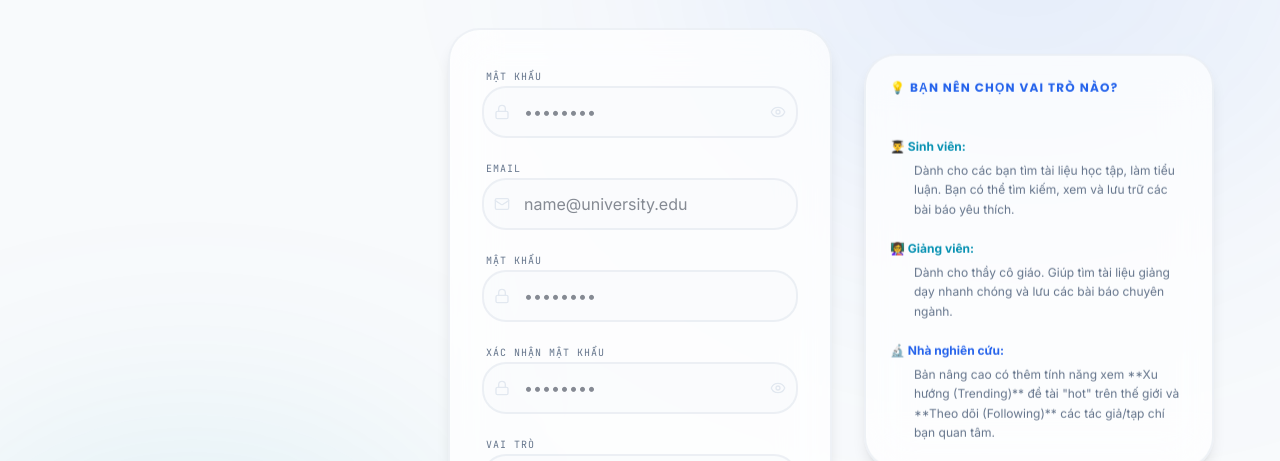
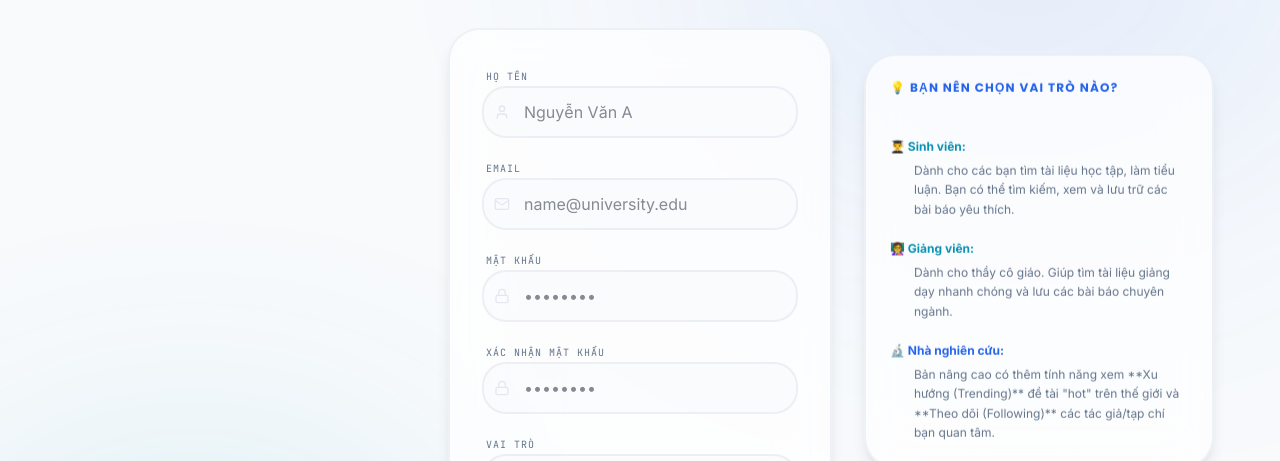
Before and after one commit to DuNhatAnh/journal-tracker, a React (Vite) app in the folder frontend/: page /register in a window 1280 px wide. Shown: the part 196-657 px from the top of the page. Built offline with nearby package versions, Linux system fonts and the light colour scheme.

Commit message:
Revert "feat: cai thien giao dien Landing va Register (trust stats, quick search, toggle password)"
This reverts commit fb7c1fba9a41a671ce83779337e0f96b2472b829.

```diff
--- a/frontend/src/pages/Auth/Register.tsx
+++ b/frontend/src/pages/Auth/Register.tsx
@@ -1,5 +1,5 @@
 import React, { useState, useEffect } from "react";
-import { Mail, Lock, User, ChevronLeft, ArrowLeft, Eye, EyeOff } from "lucide-react";
+import { Mail, Lock, User, ChevronLeft, ArrowLeft } from "lucide-react";
 import { useNavigate, Link } from "react-router-dom";
 import { Logo } from "@/src/components/shared/Logo";
 import { ThemeToggle } from "@/src/components/shared/ThemeToggle";
@@ -12,8 +12,6 @@ export default function Register() {
   const [password, setPassword] = useState("");
   const [passwordConfirmation, setPasswordConfirmation] = useState("");
   const [role, setRole] = useState("lecturer");
-  const [showPassword, setShowPassword] = useState(false);
-  const [showConfirmPassword, setShowConfirmPassword] = useState(false);
   const [error, setError] = useState<string | null>(null);
   const [success, setSuccess] = useState(false);
   const [loading, setLoading] = useState(false);
@@ -100,26 +98,18 @@ export default function Register() {
 
             <div className="space-y-4">
               <div className="space-y-2">
-                  <label className="font-mono text-[10px] text-on-surface-variant uppercase tracking-widest pl-1">Mật khẩu</label>
+                <label className="font-mono text-[10px] text-on-surface-variant uppercase tracking-widest pl-1">Họ tên</label>
                 <div className="relative group">
-                    <Lock className="absolute left-3 top-1/2 -translate-y-1/2 w-4 h-4 text-outline group-focus-within:text-primary transition-colors" />
+                  <User className="absolute left-3 top-1/2 -translate-y-1/2 w-4 h-4 text-outline group-focus-within:text-primary transition-colors" />
                   <input
-                      type={showPassword ? "text" : "password"}
+                    type="text"
                     required
-                      autoComplete="new-password"
-                      placeholder="••••••••"
-                      value={password}
-                      onChange={(e) => setPassword(e.target.value)}
-                      className="w-full bg-surface-container-low/50 border-2 border-outline-variant/30 rounded-xl py-3 pl-10 pr-10 text-on-surface focus:outline-none focus:border-primary/50 focus:ring-1 focus:ring-primary/50 transition-all font-sans"
+                    autoComplete="off"
+                    placeholder="Nguyễn Văn A"
+                    value={name}
+                    onChange={(e) => setName(e.target.value)}
+                    className="w-full bg-surface-container-low/50 border-2 border-outline-variant/30 rounded-xl py-3 pl-10 pr-4 text-on-surface focus:outline-none focus:border-primary/50 focus:ring-1 focus:ring-primary/50 transition-all font-sans"
                   />
-                    <button
-                      type="button"
-                      tabIndex={-1}
-                      onClick={() => setShowPassword((prev) => !prev)}
-                      className="absolute right-3 top-1/2 -translate-y-1/2 text-outline hover:text-on-surface transition-colors cursor-pointer"
-                    >
-                      {showPassword ? <EyeOff className="w-4 h-4" /> : <Eye className="w-4 h-4" />}
-                    </button>
                 </div>
               </div>
 
@@ -161,22 +151,14 @@ export default function Register() {
                   <div className="relative group">
                     <Lock className="absolute left-3 top-1/2 -translate-y-1/2 w-4 h-4 text-outline group-focus-within:text-primary transition-colors" />
                     <input
-                      type={showConfirmPassword ? "text" : "password"}
+                      type="password"
                       required
                       autoComplete="new-password"
                       placeholder="••••••••"
                       value={passwordConfirmation}
                       onChange={(e) => setPasswordConfirmation(e.target.value)}
-                      className="w-full bg-surface-container-low/50 border-2 border-outline-variant/30 rounded-xl py-3 pl-10 pr-10 text-on-surface focus:outline-none focus:border-primary/50 focus:ring-1 focus:ring-primary/50 transition-all font-sans"
+                      className="w-full bg-surface-container-low/50 border-2 border-outline-variant/30 rounded-xl py-3 pl-10 pr-4 text-on-surface focus:outline-none focus:border-primary/50 focus:ring-1 focus:ring-primary/50 transition-all font-sans"
                     />
-                    <button
-                      type="button"
-                      tabIndex={-1}
-                      onClick={() => setShowConfirmPassword((prev) => !prev)}
-                      className="absolute right-3 top-1/2 -translate-y-1/2 text-outline hover:text-on-surface transition-colors cursor-pointer"
-                    >
-                      {showConfirmPassword ? <EyeOff className="w-4 h-4" /> : <Eye className="w-4 h-4" />}
-                    </button>
                   </div>
                 </div>
               </div>
--- a/frontend/src/pages/Shared/Landing.tsx
+++ b/frontend/src/pages/Shared/Landing.tsx
@@ -283,7 +283,7 @@ export default function Landing() {
         </p>
 
         {/* BIG Dynamic Search Bar */}
-        <form onSubmit={handleSearch} className="w-full max-w-3xl relative group mb-8">
+        <form onSubmit={handleSearch} className="w-full max-w-3xl relative group mb-20">
           <div className="absolute -inset-1 bg-gradient-to-r from-primary via-secondary to-tertiary rounded-3xl blur opacity-30 group-hover:opacity-60 transition duration-500 bg-gradient-animate"></div>
           <div className="relative flex items-center bg-surface border-2 border-outline-variant/50 backdrop-blur-2xl rounded-3xl p-2 pl-6 shadow-2xl">
             <Search className="w-7 h-7 text-primary" />
@@ -295,46 +295,14 @@ export default function Landing() {
               className="flex-1 bg-transparent border-none text-on-surface px-5 py-5 outline-none placeholder:text-on-surface-variant/70 font-semibold text-lg sm:text-xl w-full"
             />
             <button
-            type="submit"
-            className="flex items-center gap-2 sm:gap-3 bg-gradient-to-r from-primary to-secondary hover:brightness-110 text-on-primary px-5 sm:px-10 py-4 sm:py-5 rounded-2xl font-bold uppercase tracking-widest text-sm transition-all active:scale-95 shadow-lg shrink-0 cursor-pointer"
-          >
-            <span className="hidden sm:inline">Khám Phá</span> <ArrowRight className="w-5 h-5" />
-          </button>
+              type="submit"
+              className="hidden sm:flex items-center gap-3 bg-gradient-to-r from-primary to-secondary hover:brightness-110 text-on-primary px-10 py-5 rounded-2xl font-bold uppercase tracking-widest text-sm transition-all active:scale-95 shadow-lg shrink-0 cursor-pointer"
+            >
+              Khám Phá <ArrowRight className="w-5 h-5" />
+            </button>
           </div>
-      </form>
+        </form>
 
-        {/* Trust stats */}
-        <div className="flex flex-wrap items-center justify-center gap-x-10 gap-y-4 text-center mt-4 mb-8">
-          <div>
-            <p className="font-display text-2xl sm:text-3xl font-extrabold text-on-surface">50K+</p>
-            <p className="text-[11px] uppercase tracking-wider text-on-surface-variant font-semibold">Bài báo khoa học</p>
-          </div>
-          <div className="w-px h-8 bg-outline-variant hidden sm:block" />
-          <div>
-            <p className="font-display text-2xl sm:text-3xl font-extrabold text-on-surface">200+</p>
-            <p className="text-[11px] uppercase tracking-wider text-on-surface-variant font-semibold">Tạp chí uy tín</p>
-          </div>
-          <div className="w-px h-8 bg-outline-variant hidden sm:block" />
-          <div className="flex items-center gap-1.5">
-            <span className="w-2 h-2 rounded-full bg-tertiary animate-pulse" />
-            <p className="font-display text-2xl sm:text-3xl font-extrabold text-on-surface">Real-time</p>
-          </div>
-        </div>
-
-        {/* Quick search suggestions */}
-        <div className="flex flex-wrap items-center justify-center gap-2.5 mb-4">
-          <span className="text-xs text-on-surface-variant/70 font-semibold mr-1">Thử ngay:</span>
-          {["Machine Learning", "NLP", "Blockchain", "Computer Vision"].map((tag) => (
-            <button
-              key={tag}
-              type="button"
-              onClick={() => navigate(`/search?q=${encodeURIComponent(tag)}`)}
-              className="px-3.5 py-1.5 rounded-full bg-surface-container/80 border border-outline-variant text-xs font-semibold text-on-surface-variant hover:text-primary hover:border-primary/40 hover:bg-primary/5 transition-all cursor-pointer"
-            >
-              {tag}
-            </button>
-          ))}
-        </div>
 
       </section>
 
```
Lines whose indentation alone changed are shown as unchanged.
